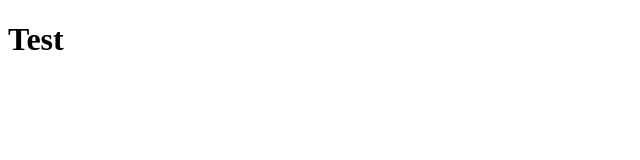
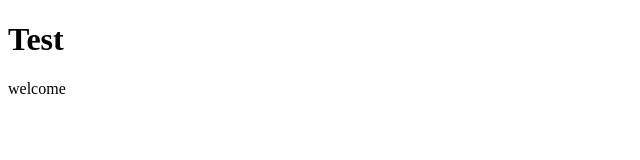
Before and after one commit to Abdo-hasen/git, a plain HTML site: page index.html in a window 1280 px wide. Shown: the full height of the page, 0-640 px from the left. Drawn offline with Linux system fonts and the light colour scheme.

Commit message:
Update index.html

```diff
--- a/index.html
+++ b/index.html
@@ -7,5 +7,6 @@
 </head>
 <body>
     <h1>Test</h1>
+    <p> welcome <p>
 </body>
 </html>
```
